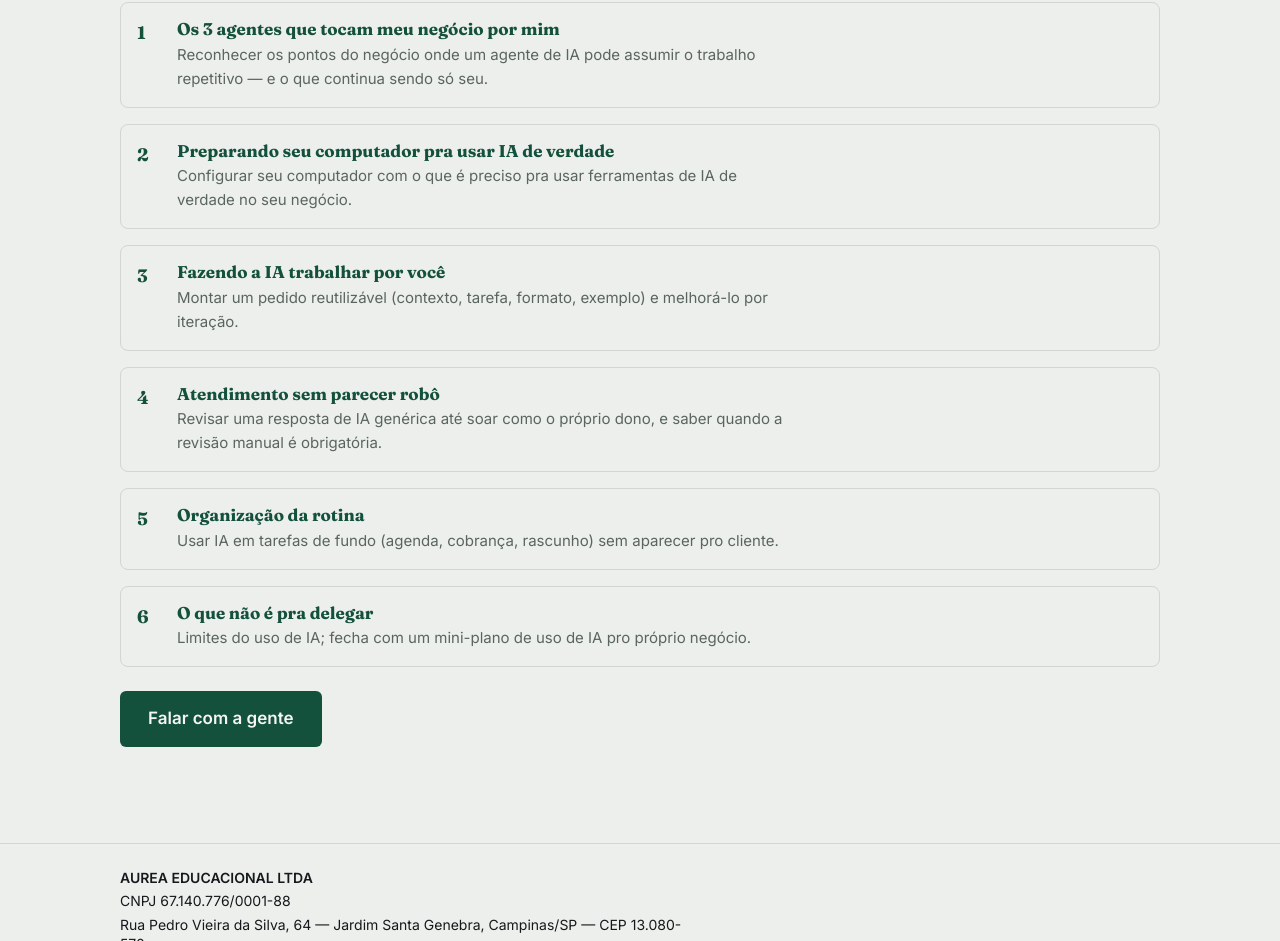
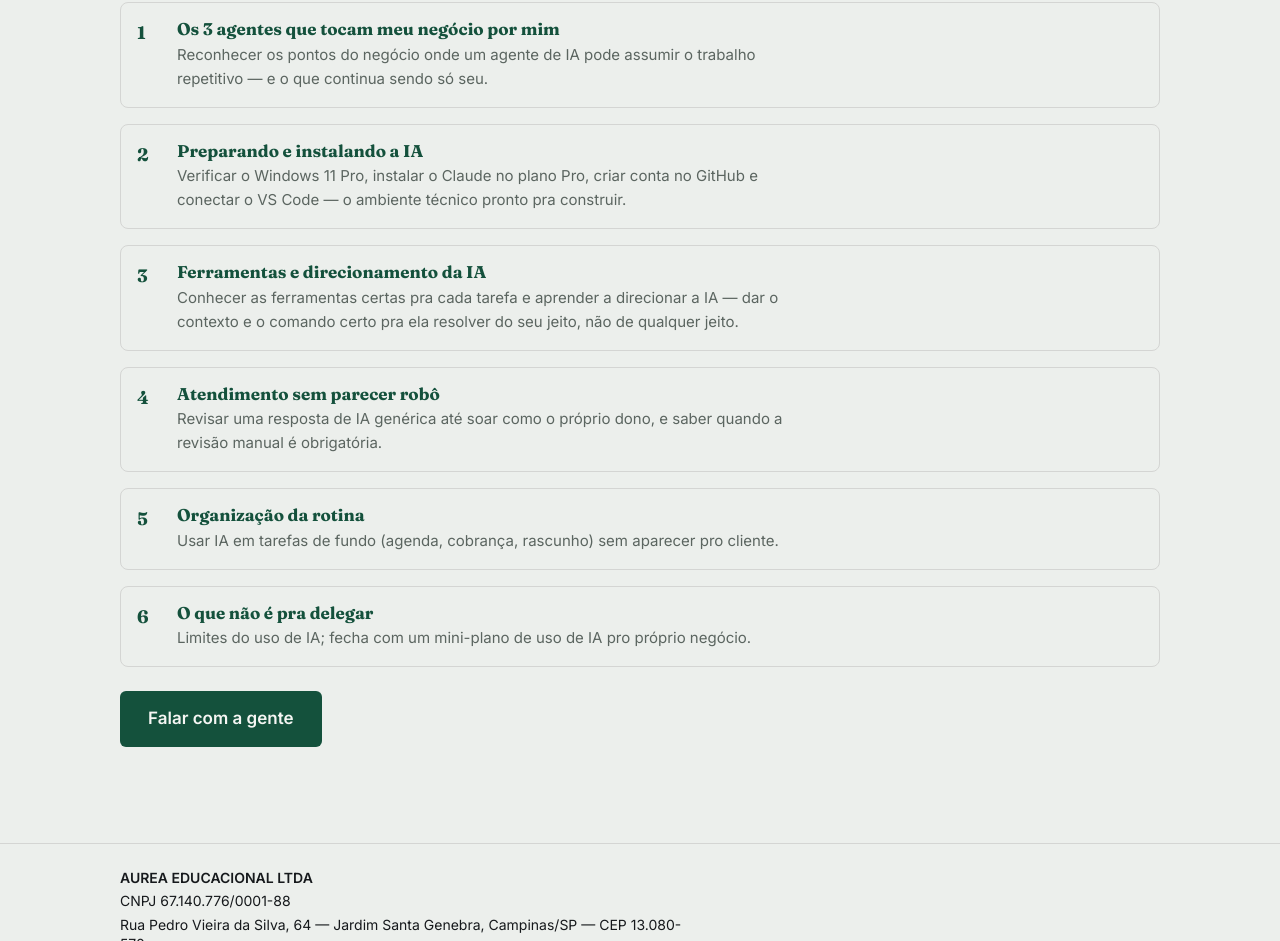
Before and after one commit to gregoryams84-lang/site-toca-o-negocio, a website: page trilhas/ia-no-negocio/index.html in a window 1280 px wide. Shown: the part 3781-4722 px from the top of the page. Drawn offline with Linux system fonts and the light colour scheme.

Commit message:
content: ajusta temas 2 e 3 da matriz curricular (Trilha 1 - IA no Negócio)
Aula 1 confirmada correta (3 agentes). Aula 2 e 3 estavam com o
metodo antigo de prompt/contexto -- atualizado pra bater com o rumo
real: preparar/instalar o ambiente, depois ferramentas e
direcionamento da IA.

```diff
--- a/trilhas/ia-no-negocio/index.html
+++ b/trilhas/ia-no-negocio/index.html
@@ -124,12 +124,12 @@
             <p>Reconhecer os pontos do negócio onde um agente de IA pode assumir o trabalho repetitivo — e o que continua sendo só seu.</p>
           </li>
           <li>
-            <h3>Preparando seu computador pra usar IA de verdade</h3>
-            <p>Configurar seu computador com o que é preciso pra usar ferramentas de IA de verdade no seu negócio.</p>
+            <h3>Preparando e instalando a IA</h3>
+            <p>Verificar o Windows 11 Pro, instalar o Claude no plano Pro, criar conta no GitHub e conectar o VS Code — o ambiente técnico pronto pra construir.</p>
           </li>
           <li>
-            <h3>Fazendo a IA trabalhar por você</h3>
-            <p>Montar um pedido reutilizável (contexto, tarefa, formato, exemplo) e melhorá-lo por iteração.</p>
+            <h3>Ferramentas e direcionamento da IA</h3>
+            <p>Conhecer as ferramentas certas pra cada tarefa e aprender a direcionar a IA — dar o contexto e o comando certo pra ela resolver do seu jeito, não de qualquer jeito.</p>
           </li>
           <li>
             <h3>Atendimento sem parecer robô</h3>
```
